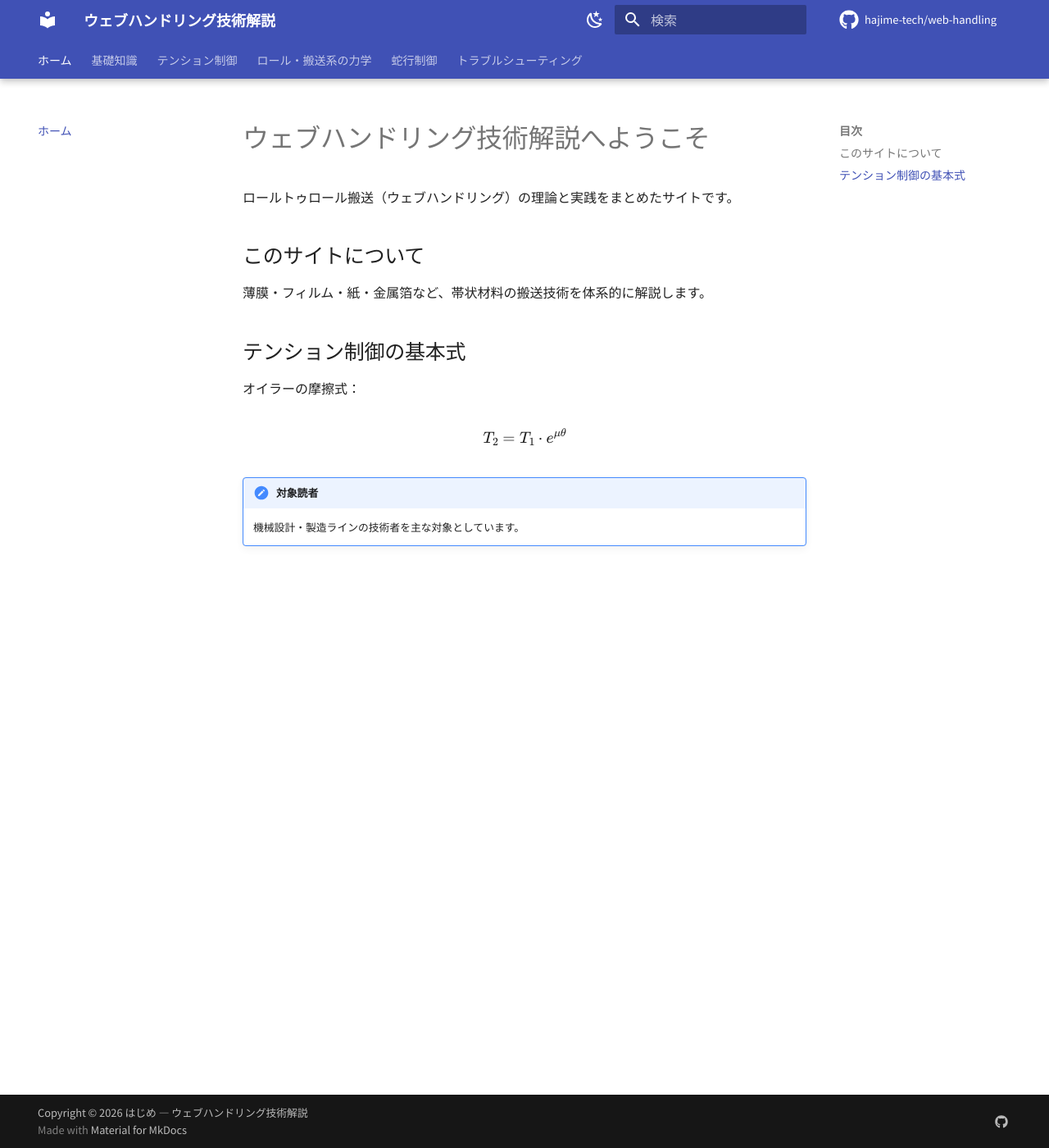
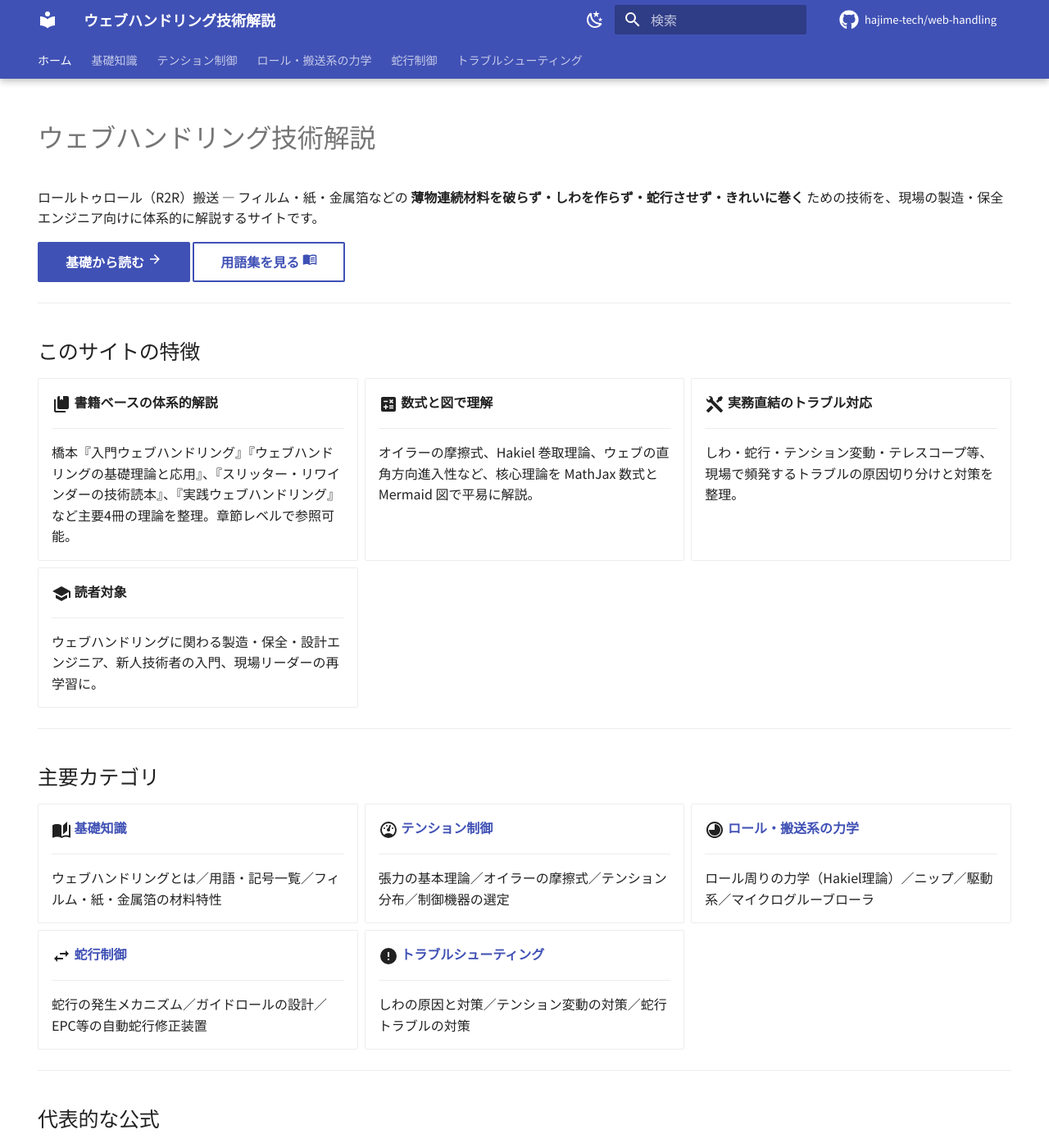
Before and after one commit to hajime-tech/web-handling, an MkDocs documentation site: the page built from docs/index.md, in a window 1280 px wide and 1400 px high. Shown: the whole window at 82% size. Built offline with MkDocs 1.6.1 and Material for MkDocs 9.7.7, drawn with Linux system fonts in a browser that asks for light colours; comment, search, counter and statistics services are not loaded; some of the changed text lies outside the part shown.

Commit message:
ホーム刷新・MathJax設定追加・Mermaid色修正
- index.md を本格的なホームに刷新（hero/特徴カード/カテゴリカード/読み順）
- MathJax 3 の明示的config追加（pymdownx.arithmatex generic対応）
  - ams/boldsymbol/mathtools パッケージ読み込み
  - navigation.instant 時の再レンダリング対応
- Mermaid のハードコード fill 色を削除（ライトモードで黒く浮く問題）
  - basics/overview.md と steering/mechanism.md の style A/B 削除

```diff
--- a/docs/index.md
+++ b/docs/index.md
@@ -1,16 +1,112 @@
-# ウェブハンドリング技術解説へようこそ
+---
+hide:
+  - navigation
+  - toc
+---
 
-ロールトゥロール搬送（ウェブハンドリング）の理論と実践をまとめたサイトです。
+# ウェブハンドリング技術解説
 
-## このサイトについて
+ロールトゥロール（R2R）搬送 — フィルム・紙・金属箔などの **薄物連続材料を破らず・しわを作らず・蛇行させず・きれいに巻く** ための技術を、現場の製造・保全エンジニア向けに体系的に解説するサイトです。
 
-薄膜・フィルム・紙・金属箔など、帯状材料の搬送技術を体系的に解説します。
+[基礎から読む :material-arrow-right:](basics/overview.md){ .md-button .md-button--primary }
+[用語集を見る :material-book-open-variant:](basics/glossary.md){ .md-button }
 
-## テンション制御の基本式
+---
 
-オイラーの摩擦式：
+## このサイトの特徴
 
-$$T_2 = T_1 \cdot e^{\mu\theta}$$
+<div class="grid cards" markdown>
 
-!!! note "対象読者"
-    機械設計・製造ラインの技術者を主な対象としています。
+-   :material-book-multiple:{ .lg .middle } **書籍ベースの体系的解説**
+
+    ---
+
+    橋本『入門ウェブハンドリング』『ウェブハンドリングの基礎理論と応用』、『スリッター・リワインダーの技術読本』、『実践ウェブハンドリング』など主要4冊の理論を整理。章節レベルで参照可能。
+
+-   :material-calculator-variant:{ .lg .middle } **数式と図で理解**
+
+    ---
+
+    オイラーの摩擦式、Hakiel 巻取理論、ウェブの直角方向進入性など、核心理論を MathJax 数式と Mermaid 図で平易に解説。
+
+-   :material-tools:{ .lg .middle } **実務直結のトラブル対応**
+
+    ---
+
+    しわ・蛇行・テンション変動・テレスコープ等、現場で頻発するトラブルの原因切り分けと対策を整理。
+
+-   :material-school:{ .lg .middle } **読者対象**
+
+    ---
+
+    ウェブハンドリングに関わる製造・保全・設計エンジニア、新人技術者の入門、現場リーダーの再学習に。
+
+</div>
+
+---
+
+## 主要カテゴリ
+
+<div class="grid cards" markdown>
+
+-   :material-book-open-page-variant:{ .lg .middle } **[基礎知識](basics/overview.md)**
+
+    ---
+
+    ウェブハンドリングとは／用語・記号一覧／フィルム・紙・金属箔の材料特性
+
+-   :material-gauge:{ .lg .middle } **[テンション制御](tension/theory.md)**
+
+    ---
+
+    張力の基本理論／オイラーの摩擦式／テンション分布／制御機器の選定
+
+-   :material-circle-slice-6:{ .lg .middle } **[ロール・搬送系の力学](roll/mechanics.md)**
+
+    ---
+
+    ロール周りの力学（Hakiel理論）／ニップ／駆動系／マイクログルーブローラ
+
+-   :material-swap-horizontal:{ .lg .middle } **[蛇行制御](steering/mechanism.md)**
+
+    ---
+
+    蛇行の発生メカニズム／ガイドロールの設計／EPC等の自動蛇行修正装置
+
+-   :material-alert-circle:{ .lg .middle } **[トラブルシューティング](trouble/wrinkle.md)**
+
+    ---
+
+    しわの原因と対策／テンション変動の対策／蛇行トラブルの対策
+
+</div>
+
+---
+
+## 代表的な公式
+
+ウェブハンドリングの設計を支配する最重要式の一つが、**オイラーのベルト摩擦式**：
+
+$$
+\frac{T_2}{T_1} \le e^{\mu \theta}
+$$
+
+ここで $T_1, T_2$ はロール前後の張力、$\mu$ はウェブ・ロール間の摩擦係数、$\theta$ は巻き付き角（ラジアン）。
+高速搬送ではこの関係が成立しなくなり、スリップ・蛇行・しわが連鎖的に発生します。詳細は [オイラーの摩擦式](tension/euler.md) を参照。
+
+---
+
+## はじめての方へ
+
+!!! tip "おすすめの読み順"
+    1. [ウェブハンドリングとは](basics/overview.md) — 全体像と本サイトの構成
+    2. [用語・記号一覧](basics/glossary.md) — 主要用語を押さえる
+    3. [テンション制御の基本理論](tension/theory.md) — もっとも重要な「張力」の物理
+    4. 興味のあるカテゴリに進む
+
+!!! info "本サイトについて"
+    本サイトは MkDocs Material で構築され、[GitHub](https://github.com/hajime-tech/web-handling) でソースを公開しています。
+    記述の誤りや改善提案は GitHub Issue にてお寄せください。
+
+!!! warning "免責"
+    本サイトの内容は技術理解の助けを目的とした解説であり、実機の設計・運用判断は必ず一次資料（書籍・メーカ仕様書）と現場検証に基づいて行ってください。
--- /dev/null
+++ b/docs/javascripts/mathjax.js
@@ -0,0 +1,25 @@
+window.MathJax = {
+  tex: {
+    inlineMath: [["\\(", "\\)"]],
+    displayMath: [["\\[", "\\]"]],
+    processEscapes: true,
+    processEnvironments: true,
+    packages: {'[+]': ['ams', 'boldsymbol', 'mathtools']},
+    tags: 'none'
+  },
+  options: {
+    ignoreHtmlClass: ".*|",
+    processHtmlClass: "arithmatex"
+  },
+  loader: {
+    load: ['[tex]/ams', '[tex]/boldsymbol', '[tex]/mathtools']
+  }
+};
+
+// Re-render math when navigating between pages (navigation.instant 対応)
+document$.subscribe(() => {
+  MathJax.startup.output.clearCache();
+  MathJax.typesetClear();
+  MathJax.texReset();
+  MathJax.typesetPromise();
+});
--- a/mkdocs.yml
+++ b/mkdocs.yml
@@ -100,6 +100,7 @@ markdown_extensions:
       toc_depth: 3
 
 extra_javascript:
+  - javascripts/mathjax.js
   - https://unpkg.com/mathjax@3/es5/tex-mml-chtml.js
 
 extra:
```
Also changed, not shown: docs/basics/overview.md (+0 -2 lines), docs/steering/mechanism.md (+0 -2 lines).
